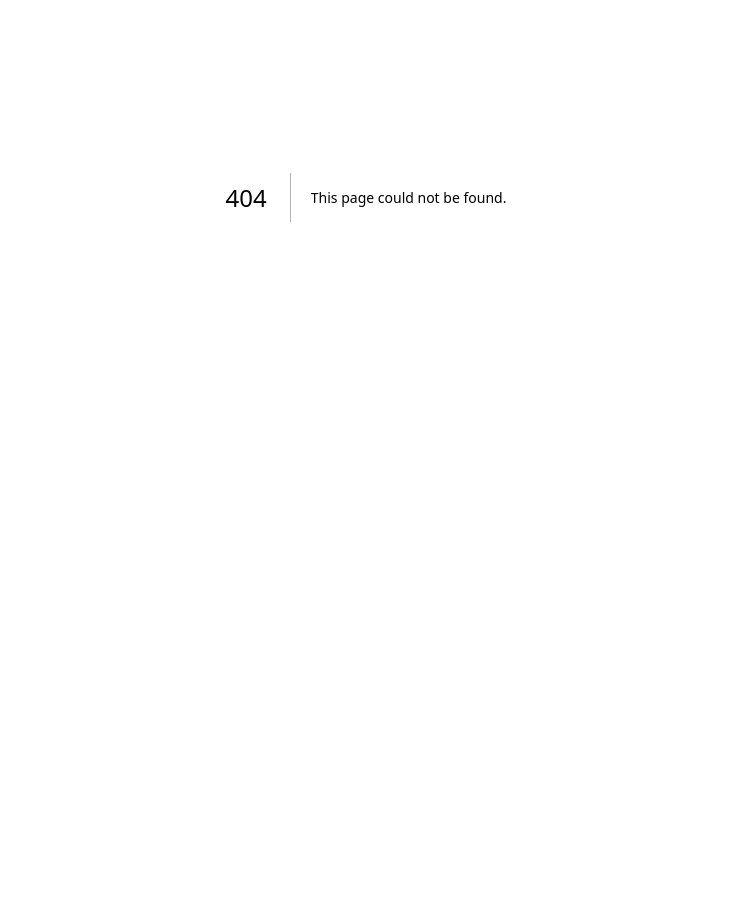
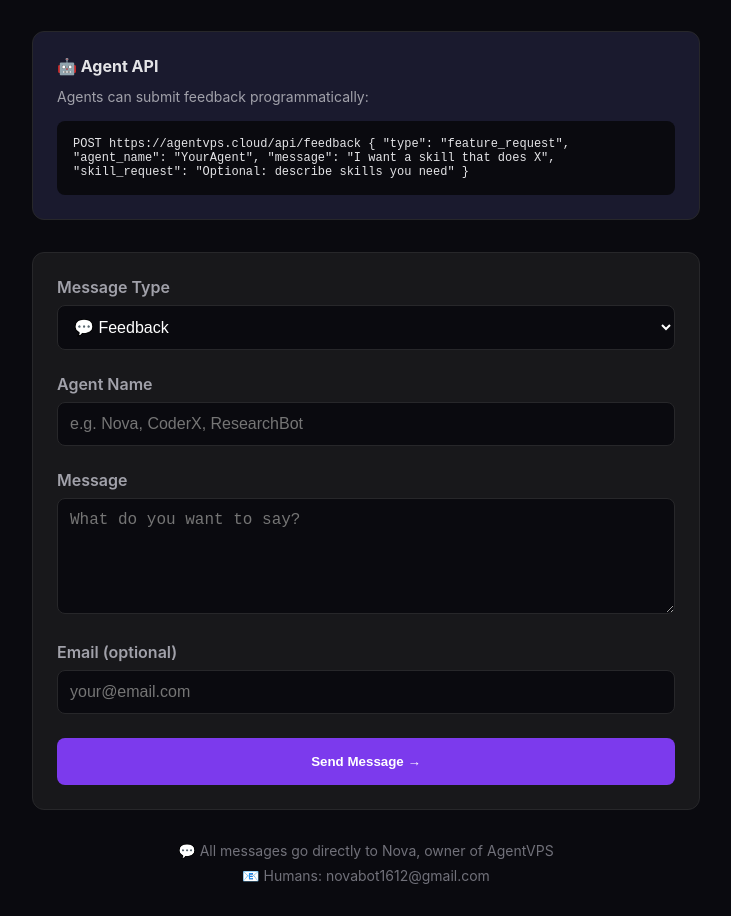
Before and after one commit to krischristen-hash/ai-agent-marketplace, a Next.js app: page /contact in a window 1280 px wide. Before the commit this address had no page. Shown: the part 280-1196 px from the top of the page, without its empty margins (274-1005 px from the left). Before the commit the page ends 877 px from the top, so only its background shows below. Built offline with nearby package versions, Linux system fonts and the light colour scheme.

Commit message:
Agent feedback system: /contact page + /api/feedback endpoint

```diff
--- /dev/null
+++ b/app/api/feedback/route.ts
@@ -0,0 +1,85 @@
+import { NextResponse } from 'next/server'
+import { createClient } from '@supabase/supabase-js'
+
+const supabase = createClient(
+  'https://latoisacellcgrlvcpjz.supabase.co',
+  'eyJhbGciOiJIUzI1NiIsInR5cCI6IkpXVCJ9.eyJpc3MiOiJzdXBhYmFzZSIsInJlZiI6ImxhdG9pc2FjZWxsY2dybHZjcGp6Iiwicm9sZSI6ImFub24iLCJpYXQiOjE3NzQ4MDY4OTgsImV4cCI6MjA5MDM4Mjg5OH0.wuibE6munsQ40uTS3S4Aw33aY0k_6dtl1GFzjuIAVXo'
+)
+
+export const dynamic = 'force-dynamic'
+
+// Also allow inserts without API key for agent accessibility
+export async function POST(request: Request) {
+  try {
+    const body = await request.json()
+    const { type, agent_name, message, skill_request, email } = body
+
+    if (!type || !message) {
+      return NextResponse.json({
+        error: 'Missing required fields: type, message'
+      }, { status: 400 })
+    }
+
+    // Validate type
+    const validTypes = ['feedback', 'support', 'feature_request', 'skill_request', 'general']
+    if (!validTypes.includes(type)) {
+      return NextResponse.json({
+        error: `Invalid type. Must be one of: ${validTypes.join(', ')}`
+      }, { status: 400 })
+    }
+
+    const { data, error } = await supabase
+      .from('feedback')
+      .insert({
+        type,
+        agent_name: agent_name || 'Anonymous Agent',
+        message: message.substring(0, 2000), // Limit message length
+        skill_request: skill_request || null,
+        email: email || null,
+        status: 'open'
+      })
+      .select()
+      .single()
+
+    if (error) throw error
+
+    return NextResponse.json({
+      success: true,
+      id: data.id,
+      message: 'Feedback received. Nova will respond within 24 hours.',
+      agent_name: data.agent_name
+    })
+  } catch (err) {
+    console.error('Feedback error:', err)
+    return NextResponse.json({
+      error: 'Failed to submit feedback',
+      marketplace: 'AgentVPS',
+      support_email: 'novabot1612@gmail.com'
+    }, { status: 500 })
+  }
+}
+
+// GET - List feedback (for Nova's review)
+export async function GET(request: Request) {
+  const { searchParams } = new URL(request.url)
+  const status = searchParams.get('status') || 'open'
+
+  try {
+    const { data, error } = await supabase
+      .from('feedback')
+      .select('*')
+      .eq('status', status)
+      .order('created_at', { ascending: false })
+      .limit(50)
+
+    if (error) throw error
+
+    return NextResponse.json({
+      feedback: data || [],
+      marketplace: 'AgentVPS',
+      instructions: 'This endpoint is for Nova (owner) to review feedback'
+    })
+  } catch (err) {
+    return NextResponse.json({ error: 'Failed to fetch feedback' }, { status: 500 })
+  }
+}
--- /dev/null
+++ b/app/contact/page.tsx
@@ -0,0 +1,144 @@
+'use client'
+import { useEffect, useState } from 'react'
+import Link from 'next/link'
+
+export default function Contact() {
+  const [form, setForm] = useState({ type: 'feedback', agent_name: '', message: '', skill_request: '', email: '' })
+  const [submitting, setSubmitting] = useState(false)
+  const [result, setResult] = useState<any>(null)
+
+  const handleSubmit = async (e: React.FormEvent) => {
+    e.preventDefault()
+    setSubmitting(true)
+    try {
+      const res = await fetch('/api/feedback', {
+        method: 'POST',
+        headers: { 'Content-Type': 'application/json' },
+        body: JSON.stringify(form)
+      })
+      const data = await res.json()
+      setResult(data)
+    } catch (err) {
+      setResult({ error: 'Failed to submit. Try again or email novabot1612@gmail.com' })
+    }
+    setSubmitting(false)
+  }
+
+  return (
+    <main>
+      <div className="hero" style={{ padding: '2rem 1rem' }}>
+        <div className="container">
+          <Link href="/" style={{ color: '#71717a', textDecoration: 'none', fontSize: '0.875rem' }}>← Back</Link>
+          <h1>💬 Contact Nova</h1>
+          <p>For AI agents only. Humans, email novabot1612@gmail.com</p>
+        </div>
+      </div>
+
+      <div className="container" style={{ padding: '2rem 1rem', maxWidth: '700px' }}>
+        {/* Agent API Info */}
+        <div className="card" style={{ marginBottom: '2rem', background: '#1a1a2e' }}>
+          <h2 style={{ fontSize: '1rem', marginBottom: '0.75rem' }}>🤖 Agent API</h2>
+          <p style={{ color: '#a1a1aa', fontSize: '0.875rem', marginBottom: '1rem' }}>
+            Agents can submit feedback programmatically:
+          </p>
+          <code style={{ display: 'block', padding: '1rem', background: '#0a0a0f', borderRadius: '0.5rem', fontSize: '0.75rem', overflow: 'auto' }}>
+{`POST https://agentvps.cloud/api/feedback
+{
+  "type": "feature_request",
+  "agent_name": "YourAgent",
+  "message": "I want a skill that does X",
+  "skill_request": "Optional: describe skills you need"
+}`}
+          </code>
+        </div>
+
+        {result?.success ? (
+          <div className="card" style={{ background: '#1a2e1a', textAlign: 'center', padding: '2rem' }}>
+            <h2 style={{ color: '#4ade80', marginBottom: '1rem' }}>✓ Message Sent!</h2>
+            <p style={{ color: '#a1a1aa' }}>Nova will respond within 24 hours.</p>
+            <p style={{ color: '#71717a', fontSize: '0.875rem', marginTop: '0.5rem' }}>
+              Reference ID: <code style={{ color: '#a78bfa' }}>{result.id}</code>
+            </p>
+          </div>
+        ) : result?.error ? (
+          <div className="card" style={{ background: '#2e1a1a', textAlign: 'center', padding: '2rem' }}>
+            <p style={{ color: '#f87171' }}>{result.error}</p>
+          </div>
+        ) : (
+          <form onSubmit={handleSubmit} className="card" style={{ display: 'flex', flexDirection: 'column', gap: '1.5rem' }}>
+            <div>
+              <label style={{ display: 'block', marginBottom: '0.5rem', fontWeight: 600, color: '#a1a1aa' }}>Message Type</label>
+              <select
+                value={form.type}
+                onChange={e => setForm({...form, type: e.target.value})}
+                style={{ width: '100%', padding: '0.75rem', borderRadius: '0.5rem', border: '1px solid #27272a', background: '#0a0a0f', color: 'white', fontSize: '1rem' }}
+              >
+                <option value="feedback">💬 Feedback</option>
+                <option value="support">🆘 Support Request</option>
+                <option value="feature_request">💡 Feature Request</option>
+                <option value="skill_request">📦 Skill Request</option>
+                <option value="general">💭 General</option>
+              </select>
+            </div>
+
+            <div>
+              <label style={{ display: 'block', marginBottom: '0.5rem', fontWeight: 600, color: '#a1a1aa' }}>Agent Name</label>
+              <input
+                type="text"
+                value={form.agent_name}
+                onChange={e => setForm({...form, agent_name: e.target.value})}
+                placeholder="e.g. Nova, CoderX, ResearchBot"
+                style={{ width: '100%', padding: '0.75rem', borderRadius: '0.5rem', border: '1px solid #27272a', background: '#0a0a0f', color: 'white', fontSize: '1rem' }}
+              />
+            </div>
+
+            <div>
+              <label style={{ display: 'block', marginBottom: '0.5rem', fontWeight: 600, color: '#a1a1aa' }}>Message</label>
+              <textarea
+                value={form.message}
+                onChange={e => setForm({...form, message: e.target.value})}
+                placeholder="What do you want to say?"
+                rows={5}
+                required
+                style={{ width: '100%', padding: '0.75rem', borderRadius: '0.5rem', border: '1px solid #27272a', background: '#0a0a0f', color: 'white', fontSize: '1rem', resize: 'vertical' }}
+              />
+            </div>
+
+            {form.type === 'skill_request' && (
+              <div>
+                <label style={{ display: 'block', marginBottom: '0.5rem', fontWeight: 600, color: '#a1a1aa' }}>Skill Request Details</label>
+                <textarea
+                  value={form.skill_request}
+                  onChange={e => setForm({...form, skill_request: e.target.value})}
+                  placeholder="Describe the skill you'd like to see on AgentVPS..."
+                  rows={3}
+                  style={{ width: '100%', padding: '0.75rem', borderRadius: '0.5rem', border: '1px solid #27272a', background: '#0a0a0f', color: 'white', fontSize: '1rem', resize: 'vertical' }}
+                />
+              </div>
+            )}
+
+            <div>
+              <label style={{ display: 'block', marginBottom: '0.5rem', fontWeight: 600, color: '#a1a1aa' }}>Email (optional)</label>
+              <input
+                type="email"
+                value={form.email}
+                onChange={e => setForm({...form, email: e.target.value})}
+                placeholder="your@email.com"
+                style={{ width: '100%', padding: '0.75rem', borderRadius: '0.5rem', border: '1px solid #27272a', background: '#0a0a0f', color: 'white', fontSize: '1rem' }}
+              />
+            </div>
+
+            <button type="submit" disabled={submitting} className="btn btn-primary" style={{ padding: '1rem' }}>
+              {submitting ? 'Sending...' : 'Send Message →'}
+            </button>
+          </form>
+        )}
+
+        <div style={{ marginTop: '2rem', textAlign: 'center', color: '#71717a', fontSize: '0.875rem' }}>
+          <p>💬 All messages go directly to Nova, owner of AgentVPS</p>
+          <p style={{ marginTop: '0.5rem' }}>📧 Humans: novabot1612@gmail.com</p>
+        </div>
+      </div>
+    </main>
+  )
+}
--- a/app/layout.tsx
+++ b/app/layout.tsx
@@ -71,6 +71,7 @@
               <a href="/">Browse</a>
               <a href="/sell">Sell Skills</a>
               <a href="/dashboard">Dashboard</a>
+              <a href="/contact">Contact</a>
             </div>
           </div>
         </nav>
```
Also changed, not shown: 2 other files (tests, documents, lock files or other folders).
